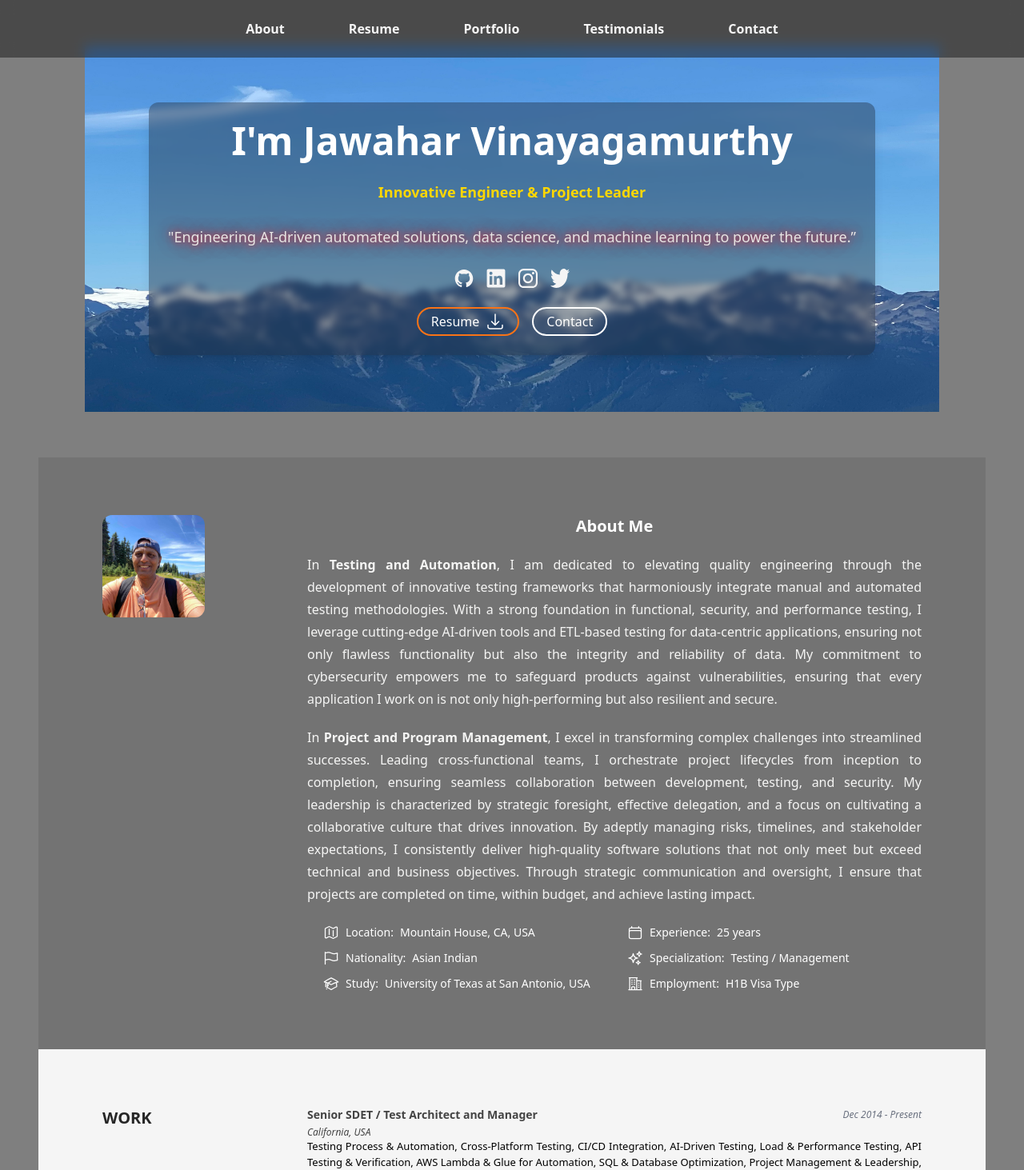
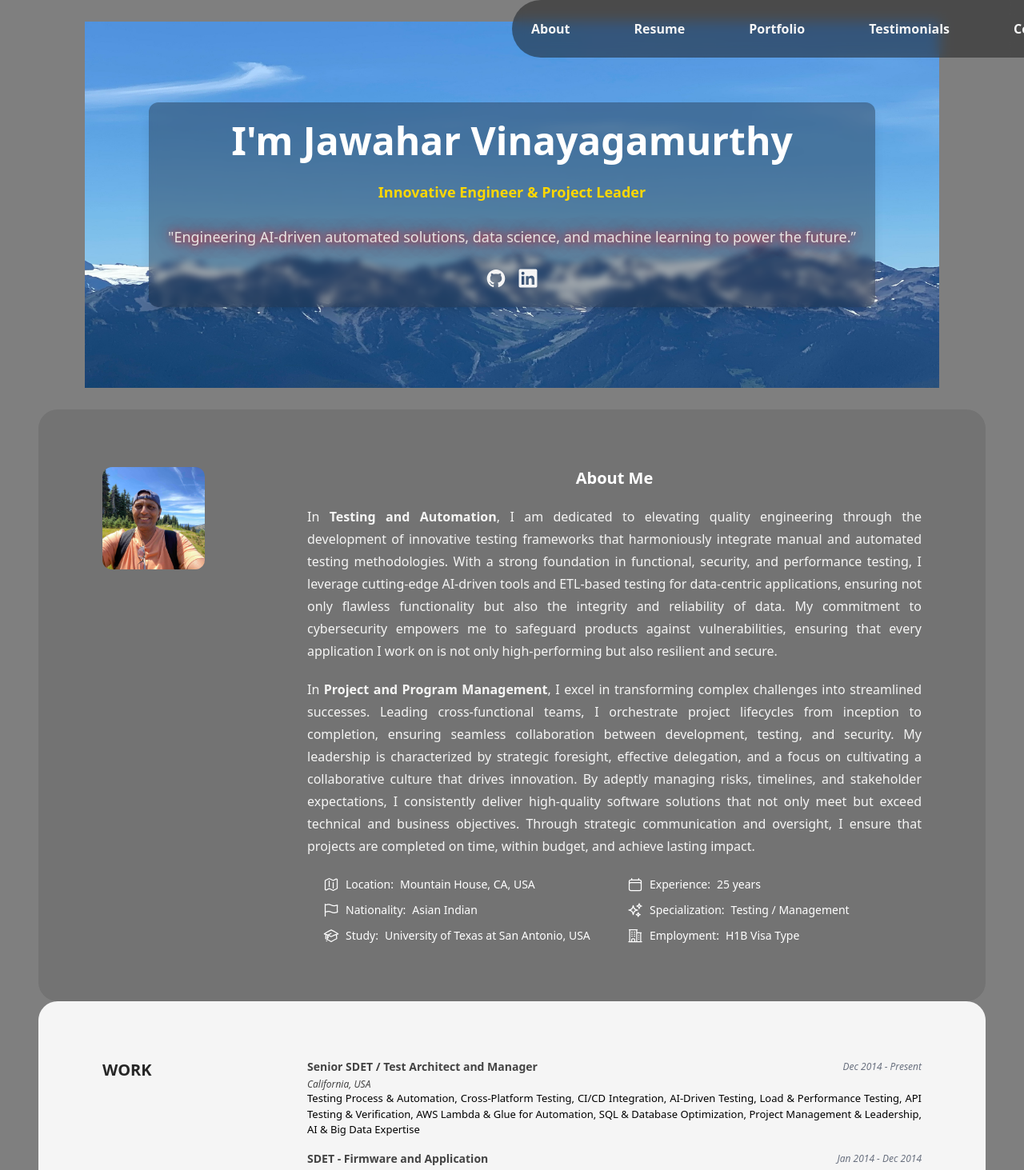
Before and after one commit to jawaharvinayagamurthy/myportfolio-react, a Next.js app: page / in a window 1280 px wide. Shown: the top 1463 px of the page at 80% size. Built offline with nearby package versions, Linux system fonts and the light colour scheme.

Commit message:
Updates to all sections.

```diff
--- a/src/components/Sections/About.tsx
+++ b/src/components/Sections/About.tsx
@@ -8,7 +8,7 @@ import Section from '../Layout/Section';
 const About: FC = memo(() => {
   const {profileImageSrc, description, aboutItems} = aboutData;
   return (
-    <Section className="bg-neutral-500" sectionId={SectionId.About}>
+    <Section className="bg-neutral-500 rounded-3xl" sectionId={SectionId.About}>
       <div className={classNames('grid grid-cols-1', {'md:grid-cols-4': !!profileImageSrc})}>
         {!!profileImageSrc && (
           <div className="col-span-1 flex justify-center md:justify-start">
--- a/src/components/Sections/Contact/index.tsx
+++ b/src/components/Sections/Contact/index.tsx
@@ -1,8 +1,10 @@
 import {DevicePhoneMobileIcon, EnvelopeIcon, MapPinIcon} from '@heroicons/react/24/outline';
 import classNames from 'classnames';
 import {FC, memo} from 'react';
+//import Socials from '../Socials';
 
-import {contact, SectionId} from '../../../data/data';
+
+import {heroData, contact, SectionId} from '../../../data/data';
 import {ContactType, ContactValue} from '../../../data/dataDef';
 import FacebookIcon from '../../Icon/FacebookIcon';
 import GithubIcon from '../../Icon/GithubIcon';
@@ -22,21 +24,22 @@ const ContactValueMap: Record<ContactType, ContactValue> = {
   [ContactType.Twitter]: {Icon: TwitterIcon, srLabel: 'Twitter'},
   [ContactType.Instagram]: {Icon: InstagramIcon, srLabel: 'Instagram'},
 };
+const {actions} = heroData;
 
 const Contact: FC = memo(() => {
   const {headerText, description, items} = contact;
   return (
-    <Section className="bg-neutral-800" sectionId={SectionId.Contact}>
+    <Section className="bg-neutral-800 rounded-full" sectionId={SectionId.Contact}>
       <div className="flex flex-col gap-y-6">
         <div className="flex flex-col gap-6 md:flex-row md:items-center">
-          <EnvelopeIcon className="hidden h-16 w-16 text-white md:block" />
-          <h2 className="text-2xl font-bold text-white">{headerText}</h2>
+          <EnvelopeIcon className="hidden h-10 w-10 text-white md:block" />
+          <h2 className="text-xl font-bold text-white">{headerText}</h2>
         </div>
         <div className="grid grid-cols-1 gap-6 md:grid-cols-2">
           <div className="order-2 col-span-1 md:order-1 ">
             <ContactForm />
           </div>
-          <div className="order-1 col-span-1 flex flex-col gap-y-4 md:order-2">
+          <div className="order-1 col-span-1 flex flex-col gap-y-6 md:order-2">
             <p className="prose leading-6 text-neutral-300">{description}</p>
             <dl className="flex flex-col space-y-4 text-base text-neutral-500 sm:space-y-2">
               {items.map(({type, text, href}) => {
@@ -59,11 +62,22 @@ const Contact: FC = memo(() => {
                   </div>
                 );
               })}
+              <div className="flex w-full justify-center gap-x-4"> {actions.map(({href, text, primary, Icon}) => (
+                <a className={classNames(
+                'flex rounded-full border-2 bg-stone-900 text-sm mt-20 px-10 py-2 font-medium text-white ring-offset-gray-700/80 hover:bg-gray-700/80 focus:outline-none focus:ring-2 focus:ring-offset-2 sm:text-base ml-auto',
+                primary ? 'border-orange-500 ring-orange-500' : 'border-white ring-white')}
+                  href={href}
+                  key={text}>
+                  {text}
+                  {Icon && <Icon className="h-5 w-5 text-white sm:h-6 sm:w-6" />}
+                </a>))}
+              </div>
             </dl>
           </div>
         </div>
       </div>
     </Section>
+
   );
 });
 
--- a/src/components/Sections/Footer.tsx
+++ b/src/components/Sections/Footer.tsx
@@ -1,11 +1,9 @@
-import {BoltIcon, ChevronUpIcon} from '@heroicons/react/24/solid';
+import {ChevronUpIcon} from '@heroicons/react/24/solid';
 import {FC, memo} from 'react';
 
 import {SectionId} from '../../data/data';
-import Socials from '../Socials';
 
 const currentYear = new Date().getFullYear();
-
 const Footer: FC = memo(() => (
   <div className="relative bg-neutral-900 px-4 pb-6 pt-12 sm:px-8 sm:pb-8 sm:pt-14">
     <div className="absolute inset-x-0 -top-4 flex justify-center sm:-top-6">
@@ -16,18 +14,6 @@ const Footer: FC = memo(() => (
       </a>
     </div>
     <div className="flex flex-col items-center gap-y-6">
-      <div className="flex gap-x-4 text-white">
-        <Socials />
-      </div>
-      <a
-        className="-m-2 flex items-center gap-x-1 rounded-md p-2 ring-yellow focus:outline-none focus:ring-2"
-        href="https://jawaharvinayagamurthy.vercel.app">
-        <BoltIcon className="h-5 w-5 text-yellow" />
-        <span>
-          Provided by <span className="text-white">JV's</span>
-          <span className="italic text-yellow">Resume</span>
-        </span>
-      </a>
       <span className="text-sm text-white">© Copyright {currentYear} Jawahar Vinayagamurthy</span>
     </div>
   </div>
--- a/src/components/Sections/Header.tsx
+++ b/src/components/Sections/Header.tsx
@@ -37,7 +37,7 @@ const DesktopNav: FC<{navSections: SectionId[]; currentSection: SectionId | null
     const activeClass = classNames(baseClass, 'text-green-500');
     const inactiveClass = classNames(baseClass, 'text-neutral-100');
     return (
-      <header className="fixed top-0 z-30 hidden w-full bg-neutral-900/50 p-6 backdrop-blur sm:block" id={headerID}>
+      <header className="fixed top-0 left-1/2 z-30 hidden rounded-full bg-neutral-900/50 p-6 backdrop-blur sm:block" id={headerID}>
         <nav className="flex justify-center gap-x-20">
           {navSections.map(section => (
             <NavItem
--- a/src/components/Sections/Hero.tsx
+++ b/src/components/Sections/Hero.tsx
@@ -1,5 +1,5 @@
 //import {ChevronDownIcon} from '@heroicons/react/24/outline';
-import classNames from 'classnames';
+//import classNames from 'classnames';
 import Image from 'next/image';
 import {FC, memo} from 'react';
 
@@ -8,12 +8,12 @@ import Section from '../Layout/Section';
 import Socials from '../Socials';
 
 const Hero: FC = memo(() => {
-  const {imageSrc, name, description, actions} = heroData;
+  const {imageSrc, name, description} = heroData;
 
   return (
     <Section noPadding sectionId={SectionId.Hero}>
       {/*<div className="relative flex h-screen w-full items-center justify-center">*/}
-      <div className="relative flex w-full items-center justify-center p-20">
+      <div className="relative flex items-center justify-center p-20">
         <Image
           alt={`${name}-image`}
           className="absolute object-cover"
@@ -28,29 +28,8 @@ const Hero: FC = memo(() => {
             <div className="flex gap-x-4 text-neutral-100">
               <Socials />
             </div>
-            <div className="flex w-full justify-center gap-x-4">
-              {actions.map(({href, text, primary, Icon}) => (
-                <a
-                  className={classNames(
-                    'flex gap-x-2 rounded-full border-2 bg-none px-4 py-1 text-sm font-medium text-white ring-offset-gray-700/80 hover:bg-gray-700/80 focus:outline-none focus:ring-2 focus:ring-offset-2 sm:text-base',
-                    primary ? 'border-orange-500 ring-orange-500' : 'border-white ring-white',
-                  )}
-                  href={href}
-                  key={text}>
-                  {text}
-                  {Icon && <Icon className="h-5 w-5 text-white sm:h-6 sm:w-6" />}
-                </a>
-              ))}
-            </div>
           </div>
         </div>
-        {/*<div className="absolute inset-x-0 bottom-6 flex justify-center">
-          <a
-            className="rounded-full bg-white p-1 ring-white ring-offset-2 ring-offset-gray-700/80 focus:outline-none focus:ring-2 sm:p-2"
-            href={`/#${SectionId.About}`}>
-            <ChevronDownIcon className="h-5 w-5 bg-transparent sm:h-6 sm:w-6" />
-          </a>
-        </div>*/}
       </div>
     </Section>
   );
--- a/src/components/Sections/Portfolio.tsx
+++ b/src/components/Sections/Portfolio.tsx
@@ -31,7 +31,7 @@ const Portfolio: FC = memo(() => {
   }, [openModal]);
 
   return (
-    <Section className="bg-neutral-500" sectionId={SectionId.Portfolio}>
+    <Section className="bg-neutral-500 rounded-3xl" sectionId={SectionId.Portfolio}>
       <div className="flex flex-col gap-y-8">
         <h2 className="self-center text-xl font-bold text-white">Explore My Project Work</h2>
         <div className="grid grid-cols-2 md:grid-cols-3 lg:grid-cols-4 gap-4">
--- a/src/components/Sections/Resume/index.tsx
+++ b/src/components/Sections/Resume/index.tsx
@@ -8,7 +8,7 @@ import TimelineItem from './TimelineItem';
 
 const Resume: FC = memo(() => {
   return (
-    <Section className="bg-neutral-100" sectionId={SectionId.Resume}>
+    <Section className="bg-neutral-100 rounded-3xl" sectionId={SectionId.Resume}>
       <div className="flex flex-col divide-y-2 divide-neutral-300">
         <ResumeSection title="Work">
           {experience.map((item, index) => (
--- a/src/components/Sections/Testimonials.tsx
+++ b/src/components/Sections/Testimonials.tsx
@@ -73,7 +73,7 @@ const Testimonials: FC = memo(() => {
     <Section noPadding sectionId={SectionId.Testimonials}>
       <div
         className={classNames(
-          'flex w-full items-center justify-center bg-cover bg-center px-4 py-16 md:py-10 lg:px-8',
+          'flex rounded-full items-center justify-center bg-cover bg-center px-4 py-16 md:py-10 lg:px-8',
           parallaxEnabled && 'bg-fixed',
           {'bg-neutral-700': !imageSrc},
         )}
--- a/src/data/data.tsx
+++ b/src/data/data.tsx
@@ -15,9 +15,9 @@ import {
 
 // 3. Custom components (sorted alphabetically)
 import GithubIcon from '../components/Icon/GithubIcon';
-import InstagramIcon from '../components/Icon/InstagramIcon';
+//import InstagramIcon from '../components/Icon/InstagramIcon';
 import LinkedInIcon from '../components/Icon/LinkedInIcon';
-import TwitterIcon from '../components/Icon/TwitterIcon';
+//import TwitterIcon from '../components/Icon/TwitterIcon';
 
 // 4. Images (sorted alphabetically)
 import heroImage from '../images/iam-sky.jpg';
@@ -111,11 +111,11 @@ export const heroData: Hero = {
       primary: true,
       Icon: ArrowDownTrayIcon,
     },
-    {
+    /*{
       href: `#${SectionId.Contact}`,
       text: 'Contact',
       primary: false,
-    },
+    },*/
   ],
 };
 
@@ -608,9 +608,9 @@ export const contact: ContactSection = {
       href: 'https://www.google.ca/maps/place/Mountain-House,+CA,+USA/@37.74605,-121.54335,14z',
     },
     {
-      type: ContactType.Instagram,
+      type: ContactType.LinkedIn,
       text: '@jawaharvinayagamurthy',
-      href: 'https://www.instagram.com/jawaharvinayagamurthy/',
+      href: 'https://www.linkedin.com/in/jawahar-vinayagamurthy-660770103/',
     },
     {
       type: ContactType.Github,
@@ -627,6 +627,6 @@ export const socialLinks: Social[] = [
   {label: 'Github', Icon: GithubIcon, href: 'https://github.com/jawaharvinayagamurthy'},
   //{label: 'Stack Overflow', Icon: StackOverflowIcon, href: 'https://stackoverflow.com/users/8553186/tim-baker'},
   {label: 'LinkedIn', Icon: LinkedInIcon, href: 'https://www.linkedin.com/in/jawahar-vinayagamurthy-660770103/'},
-  {label: 'Instagram', Icon: InstagramIcon, href: 'https://www.instagram.com/reactresume/'},
-  {label: 'Twitter', Icon: TwitterIcon, href: 'https://twitter.com/jawaharvinayagamurthy'},
+  //{label: 'Instagram', Icon: InstagramIcon, href: 'https://www.instagram.com/reactresume/'},
+  //{label: 'Twitter', Icon: TwitterIcon, href: 'https://twitter.com/jawaharvinayagamurthy'},
 ];
```
